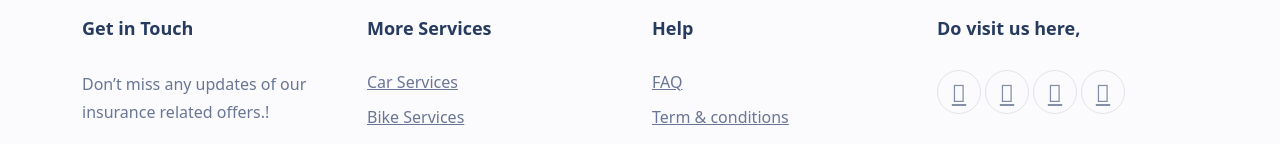
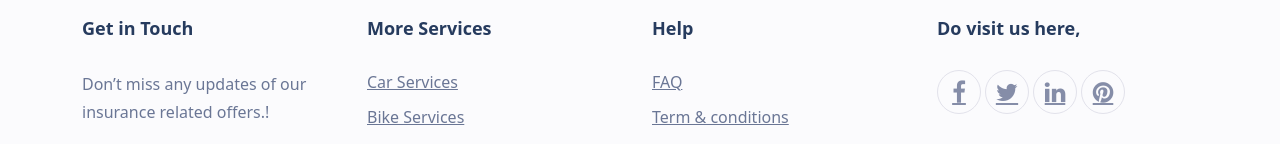
Before and after one commit to GauravSonawane95/CarInsurance, an Angular app: page /home in a window 1280 px wide. Shown: the part 652-796 px from the top of the page. Built offline with nearby package versions, Linux system fonts and the light colour scheme.

Commit message:
icon correct fa icon

```diff
--- a/src/app/app.component.html
+++ b/src/app/app.component.html
@@ -48,10 +48,10 @@
                     <div class="f_widget social-widget pl_70 wow fadeInLeft" data-wow-delay="0.8s" style="visibility: visible; animation-delay: 0.8s; animation-name: fadeInLeft;">
                         <h3 class="f-title f_600 t_color f_size_18">Do visit us here,</h3>
                         <div class="f_social_icon">
-                            <a href="#" class="fab fa-facebook"></a>
-                            <a href="#" class="fab fa-twitter"></a>
-                            <a href="#" class="fab fa-linkedin"></a>
-                            <a href="#" class="fab fa-pinterest"></a>
+                            <a href="#" class="fa fa-facebook"></a>
+                            <a href="#" class="fa fa-twitter"></a>
+                            <a href="#" class="fa fa-linkedin"></a>
+                            <a href="#" class="fa fa-pinterest"></a>
                         </div>
                     </div>
                 </div>
--- a/src/styles.scss
+++ b/src/styles.scss
@@ -2,5 +2,4 @@
 @import url('../node_modules/bootstrap/dist/css/bootstrap.min.css');
 //@import url("https://cdn.jsdelivr.net/npm/bootstrap-icons@1.10.5/font/bootstrap-icons.css");
 @import url('../node_modules/bootstrap-icons/font/bootstrap-icons.min.css');
-@import "../node_modules/font-awesome/css/font-awesome.css";
-$fa-font-path: "../node_modules/font-awesome/fonts";
+@import url('../node_modules/font-awesome/css/font-awesome.min.css');
```
